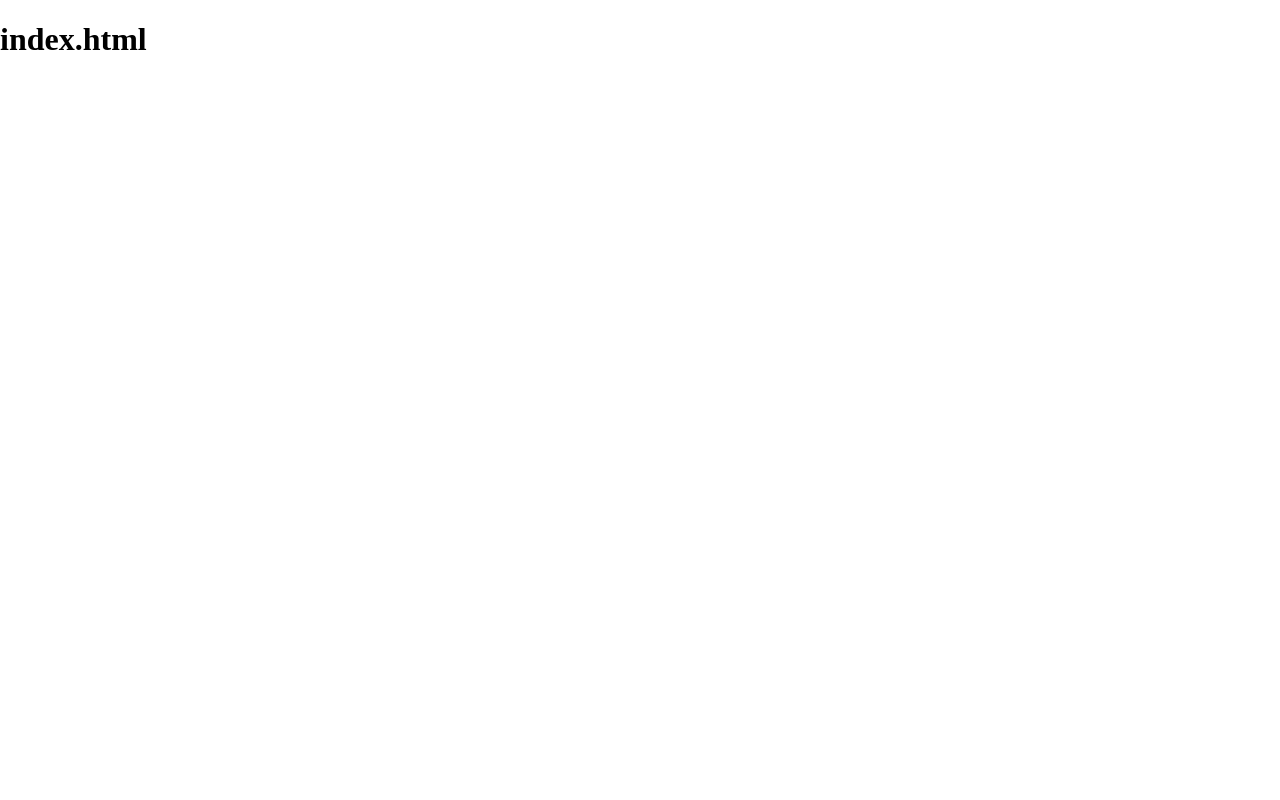
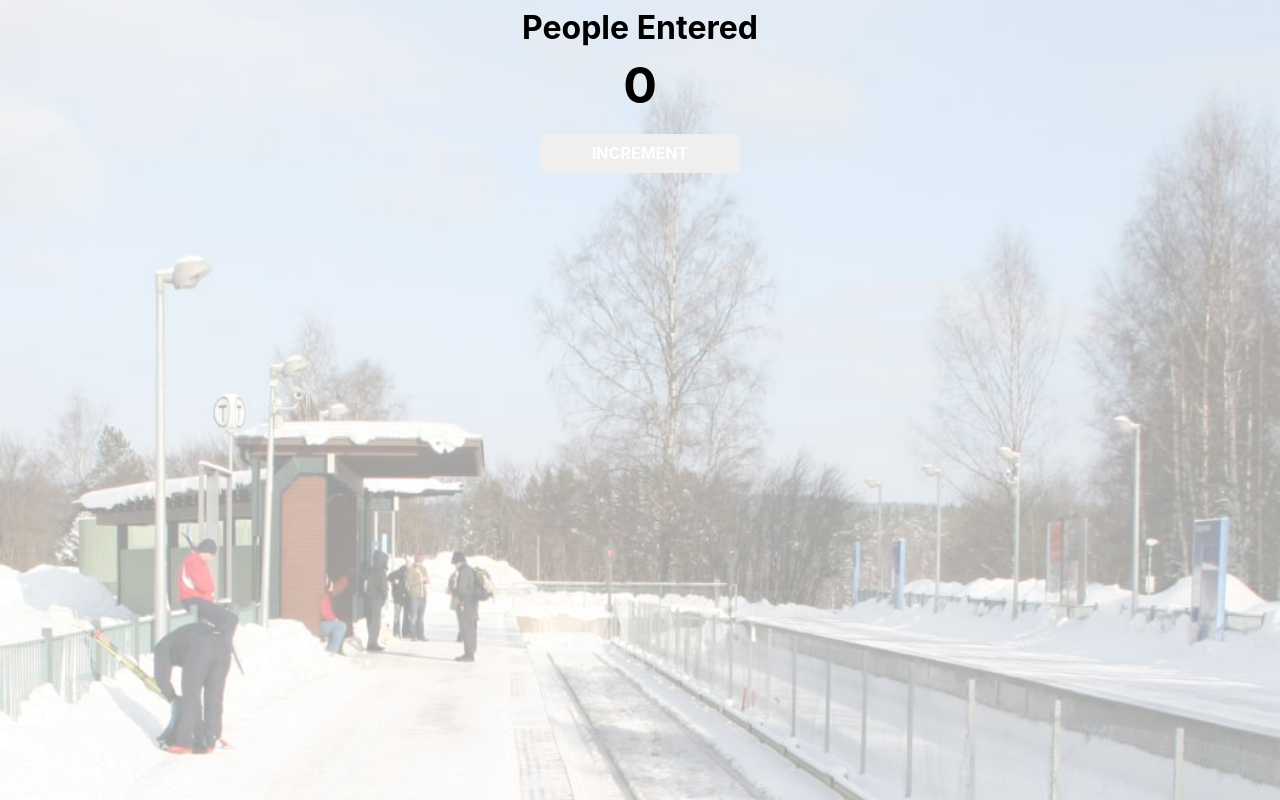
Before and after one commit to Nuwan-s-Play-Ground/passenger-app, a plain HTML site: page index.html in a window 1280 px wide. Drawn offline with nearby package versions, Linux system fonts and the light colour scheme.

Commit message:
Add button & backgroundphoto

```diff
--- a/index.css
+++ b/index.css
@@ -1,4 +1,37 @@
-html, body {
-    margin: 0;
-    padding: 0;
+body {
+    background-image: url("station.jpg");
+    background-size: cover;
+    font-family: -apple-system, BlinkMacSystemFont, 'Segoe UI', Roboto, Oxygen, Ubuntu, Cantarell, 'Open Sans', 'Helvetica Neue', sans-serif;
+    font-weight: bold;
+    text-align: center;
 }
+
+h1 {
+    margin-top: 10px;
+    margin-bottom: 10px;
+}
+
+h2 {
+    font-size: 50px;
+    margin-top: 0;
+    margin-bottom: 20px;
+}
+
+button {
+    border: none;
+    padding-top: 10px;
+    padding-bottom: 10px;
+    color: white;
+    font-weight: bold;
+    width: 200px;
+    margin-bottom: 5px;
+    border-radius: 5px;
+}
+
+#increment-btn {
+    background: darkred;
+}
+
+#save-btn {
+    background: darkgreen;
+}
--- a/index.html
+++ b/index.html
@@ -3,7 +3,9 @@
         <link rel="stylesheet" href="index.css">
     </head>
     <body>
-        <h1>index.html</h1>
+        <h1>People Entered</h1>
+        <h2 id="count-el">0</h2>
+        <button id="increment">INCREMENT</button>
         <script src="index.js"></script>
     </body>
 </html>
```
Also changed, not shown: station.jpg (added).
